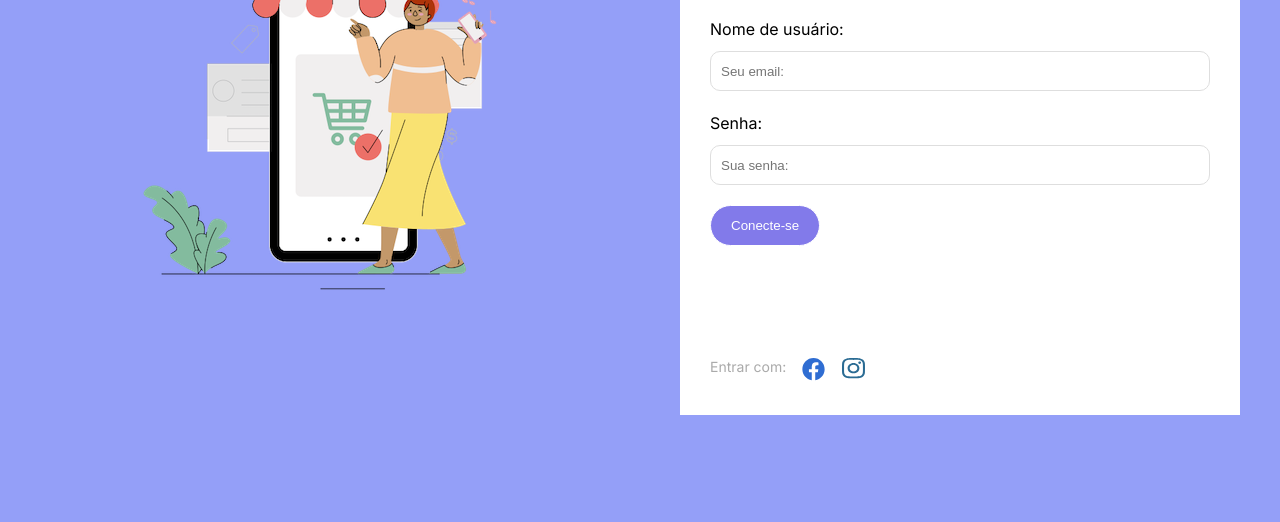
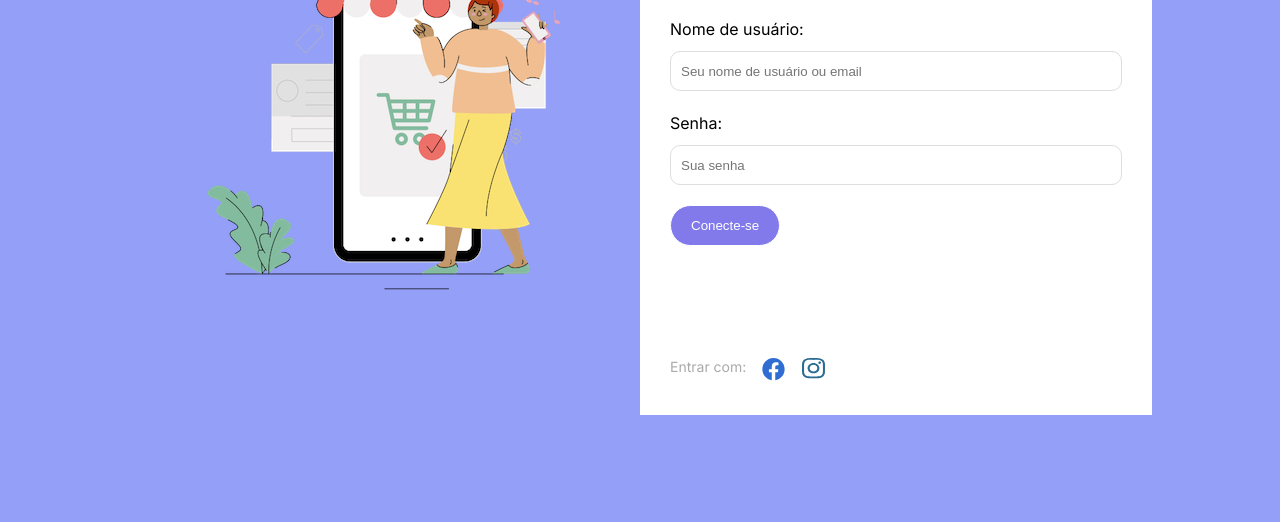
Before and after one commit to WilsonSantanaJr/landing-page, a plain HTML site: page index.html in a window 1280 px wide. Shown: the part 278-800 px from the top of the page. Drawn offline with Linux system fonts and the light colour scheme.

Commit message:
add index.html

```diff
--- a/index.html
+++ b/index.html
@@ -15,9 +15,8 @@
 <body>
     <main>
         <div class="left-image">
-            <div class="card-image">
+            <div>
                 <img src="imagens/TheLittleThings.png" alt="">
-
             </div>
         </div>
 
@@ -32,12 +31,12 @@
 
                     <div class="textfield">
                         <label for="name">Nome de usuário:</label>
-                        <input id="name" type="text" placeholder="Seu email:">
+                        <input id="name" type="text" placeholder="Seu nome de usuário ou email">
                     </div>
 
                     <div class="textfield">
                         <label for="password">Senha:</label>
-                        <input id="password" type="password" placeholder="Sua senha:">
+                        <input id="password" type="password" placeholder="Sua senha">
                     </div>
 
                     <button class="button-conecte-se" type="submit">Conecte-se</button>
--- a/styles.css
+++ b/styles.css
@@ -28,7 +28,7 @@ main {
 }
 
 .left-image {
-    width: 50vw;
+    width: 40vw;
     height: 100vh;
     display: flex;
     justify-content: center;
@@ -36,11 +36,8 @@ main {
     fex-direction: column;
 }
 
-.card-image {
-}
-
 .right-form {
-    width: 50vw;
+    width: 40vw;
     height: 100vh;
     display: flex;
     justify-content: center;
```
